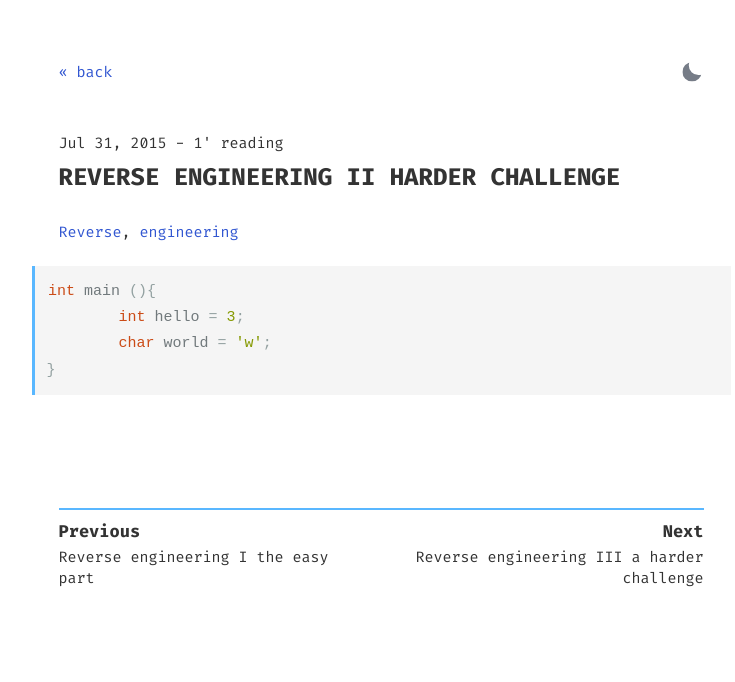
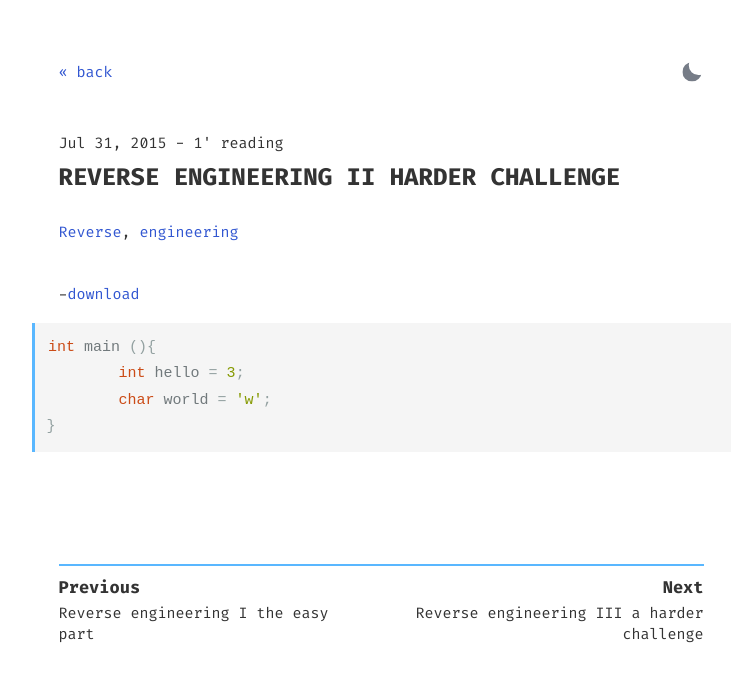
Before and after one commit to Jockky-dev/violet-rabbit-v2, a Jekyll site: the page built from _posts/2015-07-31-Reverse-engineering-II.md, in a window 1280 px wide. Shown: the top 682 px of the page, without its empty margins (259-994 px from the left). Built offline with Jekyll 4.4.1, drawn with Linux system fonts in a browser that asks for light colours.

Commit message:
Update 2015-07-31-Reverse-engineering-II.md

````diff
--- a/_posts/2015-07-31-Reverse-engineering-II.md
+++ b/_posts/2015-07-31-Reverse-engineering-II.md
@@ -7,7 +7,7 @@ tags: Reverse engineering
 minute: 1
 ---
 
-
+-[download](https://pankace.github.io/violet-rabbit-v2/files//Reverse-engineering-II//sketch_jul02a.ino.standard.hex)
 
 ```c
 int main (){
````
